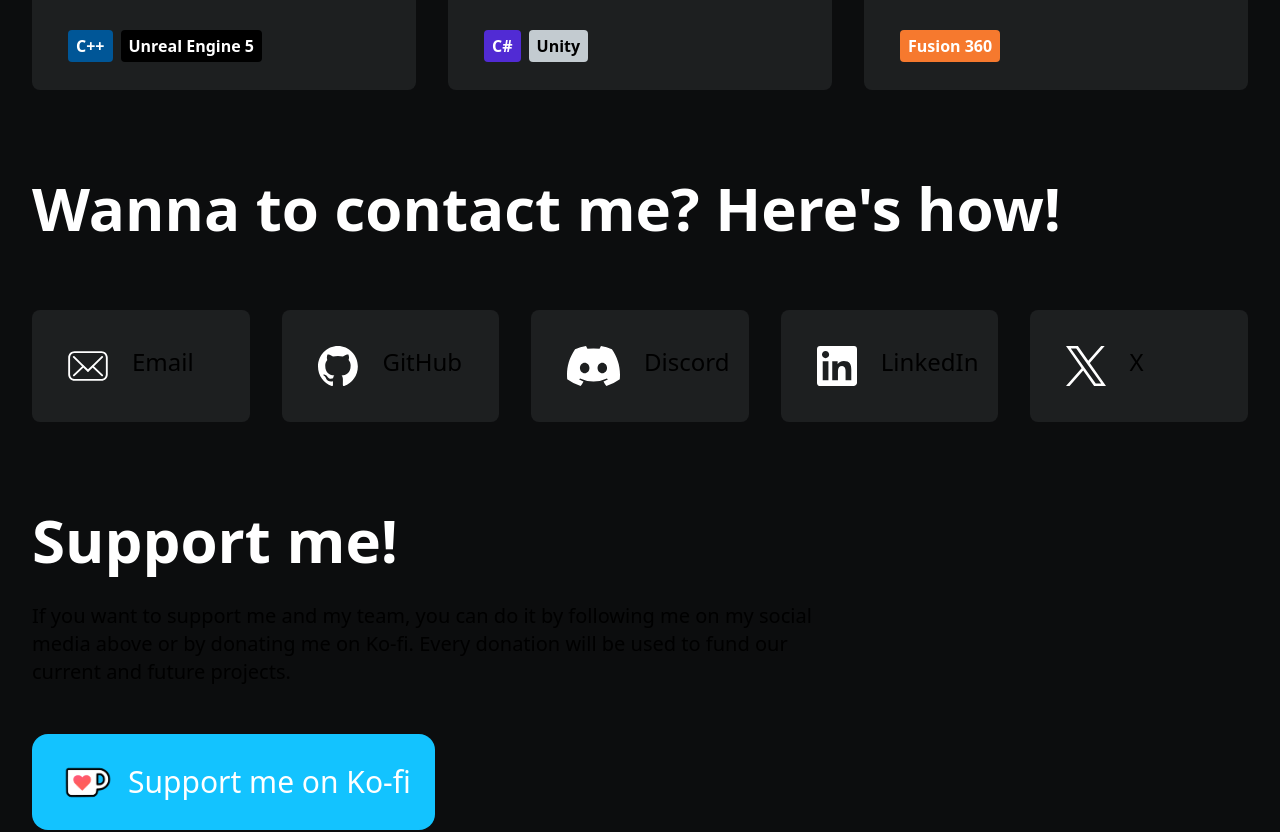
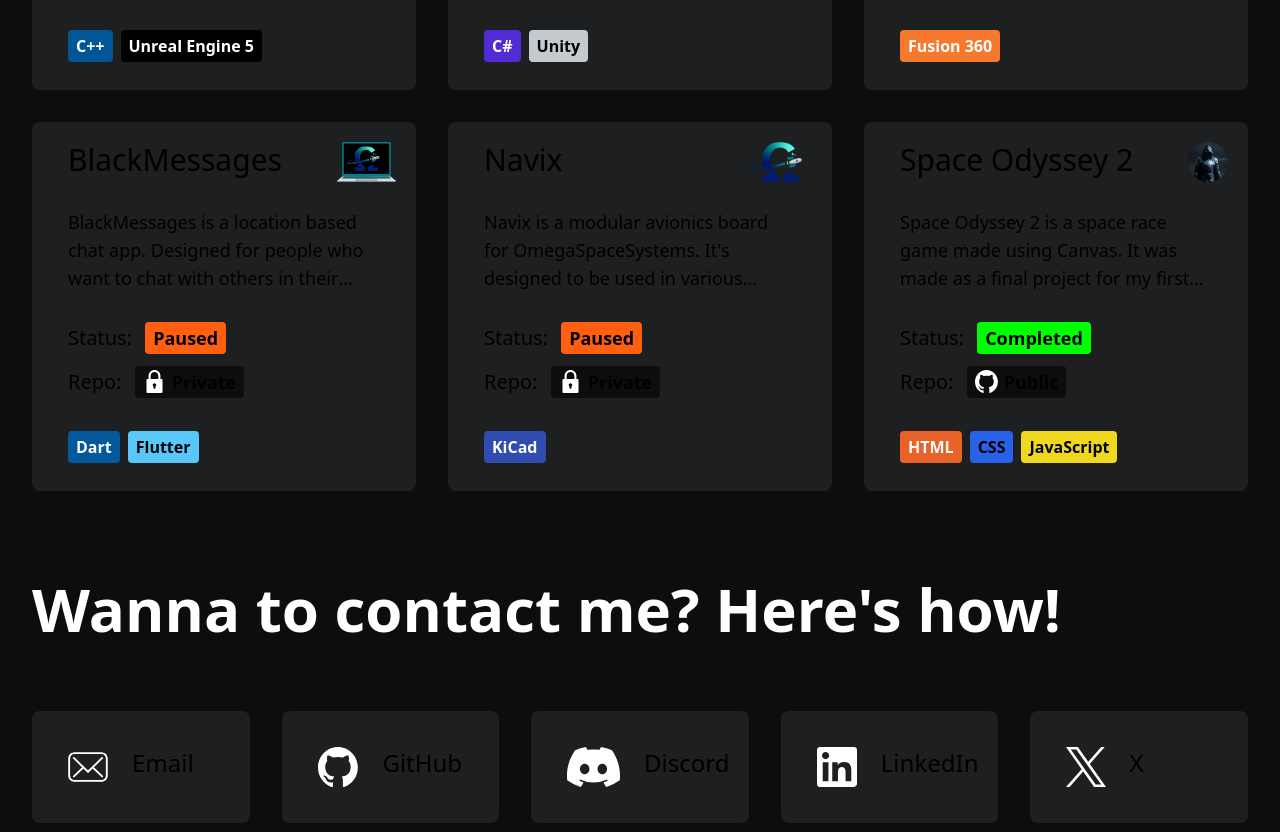
Before and after one commit to BlackShadeOSS/blackshade-website, a Next.js app: page / in a window 1280 px wide. Shown: the part 1700-2532 px from the top of the page. Built offline with nearby package versions, Linux system fonts and the light colour scheme.

Commit message:
Added OSD logo, added more project, fixed errors in builds

```diff
--- a/app/card.tsx
+++ b/app/card.tsx
@@ -2,6 +2,7 @@
 import "./globals.css";
 import Image from "next/image";
 import { motion } from "framer-motion";
+import css from "styled-jsx/css";
 
 type CardProps = {
     title: string;
@@ -46,6 +47,11 @@
     ue5: "#000",
     unity: "#c3cbd0",
     fusion360: "#f6792e",
+    dart: "#04599c",
+    flutter: "#59c7f8",
+    kicad: "#314cb0",
+    html: "#e96228",
+    css: "#2862e9",
 };
 
 const fullnames = {
@@ -59,6 +65,11 @@
     ue5: "Unreal Engine 5",
     unity: "Unity",
     fusion360: "Fusion 360",
+    dart: "Dart",
+    flutter: "Flutter",
+    kicad: "KiCad",
+    html: "HTML",
+    css: "CSS",
 };
 
 const textColors = {
@@ -72,11 +83,16 @@
     ue5: "#fff",
     unity: "#000",
     fusion360: "#fff",
+    dart: "#fff",
+    flutter: "#000",
+    kicad: "#fff",
+    html: "#fff",
+    css: "#000",
 };
 
 const byLogo = {
     BlackShade: "/avatar-round.png",
-    OmegaSpaceDev: "/OSS-logo.png",
+    OmegaSpaceDev: "/OSD-logo.svg",
     OmegaSpaceSystems: "/OSS-logo.png",
 };
 
@@ -99,7 +115,7 @@
                     <Image
                         src={byLogo[by]}
                         alt="Logo"
-                        className="rounded-full inline ml-2 mb-1.5 h-10 w-auto"
+                        className="inline ml-2 mb-1.5 h-10 w-auto"
                         width={40}
                         height={40}
                     />
--- a/app/footer.tsx
+++ b/app/footer.tsx
@@ -3,7 +3,7 @@
 const Footer = () => {
     return (
         <footer>
-            <div className="flex-auto flex-row h-auto bg-coalblack w-full text-center text-white grid grid-cols-1 gap-4 px-32 py-12 mt-32">
+            <div className="flex-auto flex-row h-auto bg-coalblack w-full text-center text-white grid grid-cols-1 gap-4 px-16 lg:px-32 py-12 mt-32">
                 <span className="text-2xl text-center">
                     Copyright &copy; 2024 BlackShade
                 </span>
--- a/app/page.tsx
+++ b/app/page.tsx
@@ -42,8 +42,8 @@
                         className="text-xl text-white text-center lg:text-left"
                     >
                         In the internet I am known as BlackShade or
-                        BlackShadeOSS. I'm a leader of OmegaSpace team, about
-                        which you can read below.
+                        BlackShadeOSS. I{`'`}m a leader of OmegaSpace team,
+                        about which you can read below.
                     </motion.p>
                 </motion.div>
                 <motion.div
@@ -152,6 +152,28 @@
                         status="inprogress"
                         repo="/github.com/BlackShadeOSS/Modular-Exhaust-CanBox"
                     />
+                    <Card
+                        title="BlackMessages"
+                        description="BlackMessages is a location based chat app. Designed for people who want to chat with others in their area."
+                        languages={["dart", "flutter"]}
+                        status="paused"
+                        by="OmegaSpaceDev"
+                    />
+                    <Card
+                        title="Navix"
+                        description="Navix is a modular avionics board for OmegaSpaceSystems. It's designed to be used in various aerospace projects."
+                        languages={["kicad"]}
+                        status="paused"
+                        by="OmegaSpaceSystems"
+                    />
+                    <Card
+                        title="Space Odyssey 2"
+                        description="Space Odyssey 2 is a space race game made using Canvas. It was made as a final project for my first year of high school."
+                        languages={["html", "css", "javascript"]}
+                        status="completed"
+                        repo="github.com/BlackShadeOSS/Space-Odyssey-2"
+                        by="BlackShade"
+                    />
                 </div>
             </motion.section>
             <motion.section
@@ -162,7 +184,7 @@
                 id="contact"
             >
                 <h2 className="text-5xl text-center font-bold text-white lg:text-6xl lg:text-left mb-10">
-                    Wanna to contact me? Here's how!
+                    Wanna to contact me? Here{`'`}s how!
                 </h2>
                 <div className="grid grid-cols-1 gap-8 lg:grid-cols-3 xl:grid-cols-5">
                     <ContactCard
@@ -217,7 +239,7 @@
                     initial={{ opacity: 0 }}
                     animate={{ opacity: 1 }}
                     transition={{ duration: 0.75, delay: 1.25 }}
-                    className="flex gap-4 h-28 mt-4"
+                    className="flex justify-center lg:justify-start gap-4 h-28 mt-4"
                 >
                     <KofiButton
                         link="https://ko-fi.com/blackshade"
```
Also changed, not shown: public/OSD-logo.svg (added).
